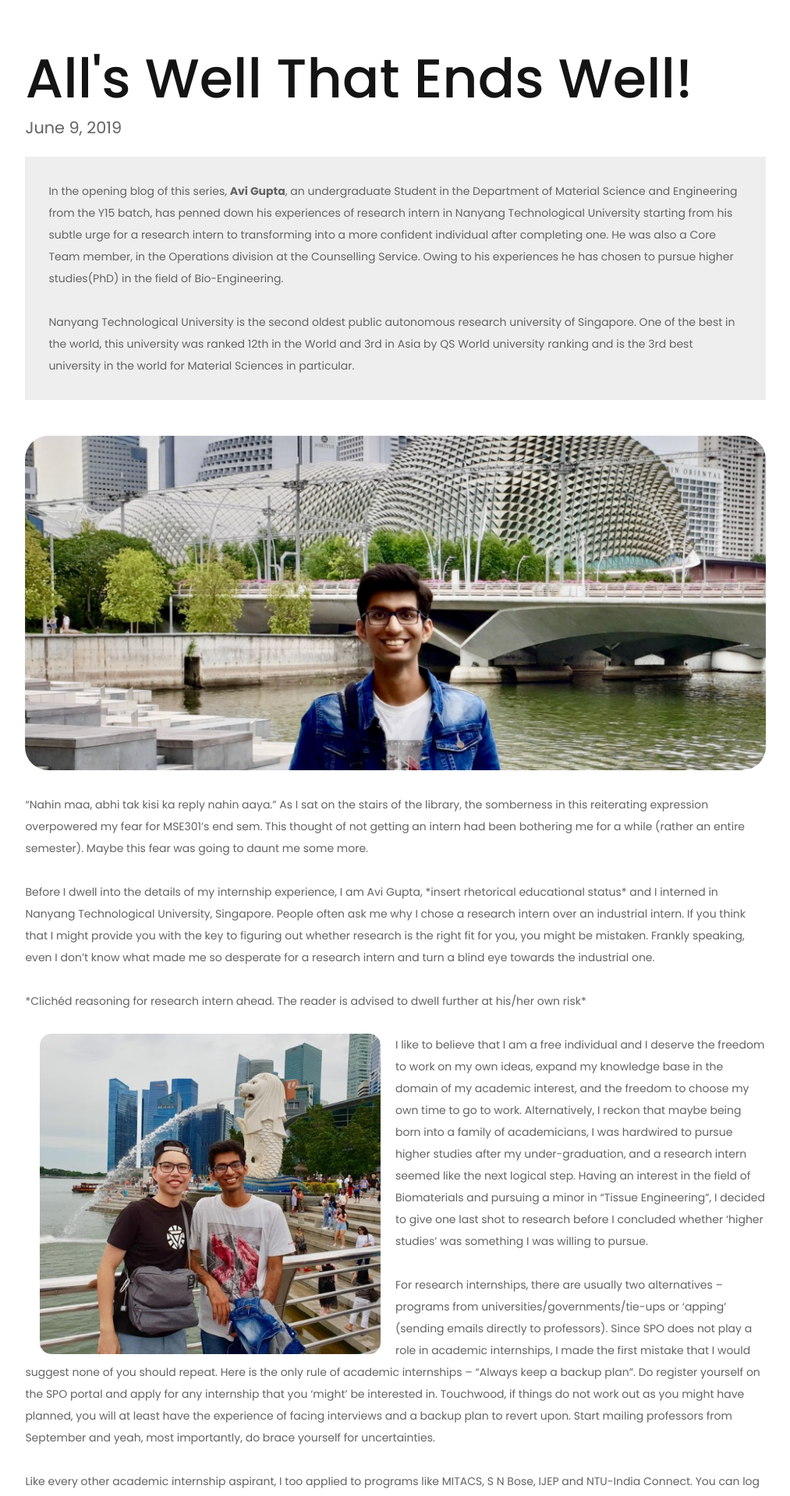
After one commit to NilayMajorwar/anc, a PHP site: page /blogpost.html in a window 1280 px wide. The commit adds this page. Shown: the part 501-2420 px from the top of the page at 78% size, without its empty margins (133-1146 px from the left). Run offline with PHP 8.4, Linux system fonts and the light colour scheme.

Commit message:
Added blog page

```diff
--- a/about.html
+++ b/about.html
@@ -54,6 +54,7 @@
                     <li><a href="service.html">Research</a></li>
                     <li><a href="ir.html">Int. Relations</a></li>
                     <li><a href="crdev.html">Career Dev.</a></li>
+                    <li><a href="blog.html">Blogs</a></li>
                     <li><a href="contact.html">Contact</a></li>
                     <!-- <li><a href="srchome/src.html">SRC</a></li> -->
                 </ul>
@@ -139,6 +140,7 @@
                     <li><a href="service.html">Research</a></li>
                     <li><a href="ir.html">Int. Relations</a></li>
                     <li><a href="crdev.html">Career Dev.</a></li>
+                    <li><a href="blog.html">Blogs</a></li>
                     <li><a href="contact.html">Contact</a></li>
                     <!-- <li><a href="srchome/src.html">SRC</a></li> -->
                 </ul>
--- /dev/null
+++ b/blogpost.html
@@ -0,0 +1,300 @@
+<!DOCTYPE html>
+<html lang="zxx">
+  <head>
+    <title>Academics and Career Council | IIT Kanpur</title>
+    <meta charset="UTF-8" />
+    <meta
+      name="description"
+      content="The Academics and Career Council of the Indian Institute of Technology, Kanpur is a council directly placed under the Student's Gymkhana that aims to foster all needs related to academics and research for the campus dwellers. "
+    />
+    <meta
+      name="keywords"
+      content="academic, research, cell, anc, iit kanpur, college, study, science, gymkhana, academics, career, future"
+    />
+    <meta name="viewport" content="width=device-width, initial-scale=1.0" />
+    <!-- Favicon -->
+    <link href="img/favicon.ico" rel="shortcut icon" />
+
+    <!-- Google Font -->
+    <link
+      href="https://fonts.googleapis.com/css?family=Poppins:400,400i,500,500i,600,600i,700,700i"
+      rel="stylesheet"
+    />
+
+    <!-- Stylesheets -->
+    <link rel="stylesheet" href="css/bootstrap.min.css" />
+    <link rel="stylesheet" href="css/font-awesome.min.css" />
+    <link rel="stylesheet" href="css/magnific-popup.css" />
+    <link rel="stylesheet" href="css/owl.carousel.min.css" />
+    <link rel="stylesheet" href="css/style.css" />
+    <link rel="stylesheet" href="css/animate.css" />
+
+    <!--[if lt IE 9]>
+      <script src="https://oss.maxcdn.com/html5shiv/3.7.2/html5shiv.min.js"></script>
+      <script src="https://oss.maxcdn.com/respond/1.4.2/respond.min.js"></script>
+    <![endif]-->
+  </head>
+
+  <body>
+    <!-- Page Preloder -->
+    <div id="preloder">
+      <div class="loader"></div>
+    </div>
+
+    <!-- Header section -->
+    <header class="header-section">
+      <div class="container">
+        <a href="index.html" class="site-logo">
+          <img src="img/anc_logo.png" alt="logo" height="120px" width="150px" />
+          <!-- <h1>Academics and Career Council</h1> -->
+        </a>
+        <!-- Switch button -->
+        <div class="nav-switch">
+          <div class="ns-bar"></div>
+        </div>
+        <div class="header-right">
+          <ul class="main-menu">
+            <li><a href="index.html">Home</a></li>
+            <li><a href="about.html">Academics</a></li>
+            <li><a href="service.html">Research</a></li>
+            <li><a href="ir.html">Int. Relations</a></li>
+            <li><a href="crdev.html">Career Dev.</a></li>
+            <li class="active"><a href="blog.html">Blogs</a></li>
+            <li><a href="contact.html">Contact</a></li>
+            <!-- <li><a href="srchome/src.html">SRC</a></li> -->
+          </ul>
+        </div>
+      </div>
+    </header>
+    <!-- Header section end -->
+
+    <!-- Page Top section -->
+    <section class="page-top-section set-bg" data-setbg="img/page-top-bg/6.jpg">
+      <div class="container hero-title">
+        <h2>RISE With The Seniors</h2>
+      </div>
+    </section>
+    <!-- Page Top section end -->
+
+    <!-- Services section -->
+    <section class="blog-section spad">
+      <div class="container">
+        <div class="blog-post">
+          <div class="row">
+            <div class="col-lg-10 offset-lg-1">
+              <div class="blog">
+                <h1>All's Well That Ends Well!</h1>
+                <p class="date">June 9, 2019</p>
+                <p class="blog-intro">
+                  In the opening blog of this series,
+                  <strong>Avi Gupta</strong>, an undergraduate Student in the
+                  Department of Material Science and Engineering from the Y15
+                  batch, has penned down his experiences of research intern in
+                  Nanyang Technological University starting from his subtle urge
+                  for a research intern to transforming into a more confident
+                  individual after completing one. He was also a Core Team
+                  member, in the Operations division at the Counselling Service.
+                  Owing to his experiences he has chosen to pursue higher
+                  studies(PhD) in the field of Bio-Engineering.<br /><br />
+                  Nanyang Technological University is the second oldest public
+                  autonomous research university of Singapore. One of the best
+                  in the world, this university was ranked 12th in the World and
+                  3rd in Asia by QS World university ranking and is the 3rd best
+                  university in the world for Material Sciences in particular.
+                </p>
+                <!-- <img src="img/bg.jpg" class="blog-cover"> -->
+                <img src="img/blog/cover.jpeg" class="blog-cover" />
+                <p>
+                  “Nahin maa, abhi tak kisi ka reply nahin aaya.” As I sat on
+                  the stairs of the library, the somberness in this reiterating
+                  expression overpowered my fear for MSE301’s end sem. This
+                  thought of not getting an intern had been bothering me for a
+                  while (rather an entire semester). Maybe this fear was going
+                  to daunt me some more.<br /><br />
+
+                  Before I dwell into the details of my internship experience, I
+                  am Avi Gupta, *insert rhetorical educational status* and I
+                  interned in Nanyang Technological University, Singapore.
+                  People often ask me why I chose a research intern over an
+                  industrial intern. If you think that I might provide you with
+                  the key to figuring out whether research is the right fit for
+                  you, you might be mistaken. Frankly speaking, even I don’t
+                  know what made me so desperate for a research intern and turn
+                  a blind eye towards the industrial one.<br /><br />
+
+                  *Clichéd reasoning for research intern ahead. The reader is
+                  advised to dwell further at his/her own risk*<br /><br />
+
+                  <img
+                    src="img/blog/image2.jpg"
+                    class="blog-img"
+                    style="float: left"
+                  />
+                  I like to believe that I am a free individual and I deserve
+                  the freedom to work on my own ideas, expand my knowledge base
+                  in the domain of my academic interest, and the freedom to
+                  choose my own time to go to work. Alternatively, I reckon that
+                  maybe being born into a family of academicians, I was
+                  hardwired to pursue higher studies after my under-graduation,
+                  and a research intern seemed like the next logical step.
+                  Having an interest in the field of Biomaterials and pursuing a
+                  minor in “Tissue Engineering”, I decided to give one last shot
+                  to research before I concluded whether ‘higher studies’ was
+                  something I was willing to pursue.<br /><br />
+
+                  For research internships, there are usually two alternatives –
+                  programs from universities/governments/tie-ups or ‘apping’
+                  (sending emails directly to professors). Since SPO does not
+                  play a role in academic internships, I made the first mistake
+                  that I would suggest none of you should repeat. Here is the
+                  only rule of academic internships – “Always keep a backup
+                  plan”. Do register yourself on the SPO portal and apply for
+                  any internship that you ‘might’ be interested in. Touchwood,
+                  if things do not work out as you might have planned, you will
+                  at least have the experience of facing interviews and a backup
+                  plan to revert upon. Start mailing professors from September
+                  and yeah, most importantly, do brace yourself for
+                  uncertainties.<br /><br />
+
+                  Like every other academic internship aspirant, I too applied
+                  to programs like MITACS, S N Bose, IJEP and NTU-India Connect.
+                  You can log onto OIR’s website to take a look at the list of
+                  available programs. If you ask me what improves your chances
+                  of getting selected in a program, I will choose to exercise my
+                  Right to Silence. I have seen departmental toppers getting
+                  waitlisted in programs and people with just one research
+                  project and a decent (not outstanding) CPI getting selected.
+                  Since the results for applications came around
+                  January/February, I had some hope for getting selected in at
+                  least one of the programs until the end of the fifth semester.
+                  How could I have known that this torture was not going to end
+                  soon! Needless to say, since I was neither DR-1, nor did I
+                  have an outstanding CPI, I wasn’t selected for any of the
+                  programs.<br /><br />
+
+                  My fifth semester ended on a rather lugubrious note. My
+                  academics were not up to my expectations, and I was without an
+                  intern while my friends gave treats for theirs. With a
+                  somewhat preoccupied headspace, I started sending out emails
+                  to professors firstly in February (which is rather late).
+                  Trust me when I say this, receiving any reply from a
+                  professor; acceptance or refusal; translated to an enthralling
+                  experience. This was the 'only' time I refreshed my webmail
+                  more times than my Facebook (I used to think so until last
+                  semester. Brace yourselves for the results of college
+                  applications for MS/PhD. It's even more tormenting!). I still
+                  remember the day, 25th April 2018, I got an email from
+                  Jacqueline with the subject – “TEP approval for Avi Gupta.” My
+                  exhilaration was held back only by the immediate end-sem
+                  affairs and due regard for others studying in the library.
+                  Honestly, I do consider myself lucky to have secured an
+                  internship in the 3rd best university for Materials Science in
+                  the World, but this realisation did not hit me until I had
+                  arrived in Singapore. I can’t help but highlight the plight of
+                  the situation since as soon as my TEP arrived in April, I only
+                  had about 3-4 days after my end-sems to report for my
+                  internship. But as they say, “All’s well that ends well.”<br /><br />
+
+                  <img
+                    src="img/blog/image1.jpg"
+                    class="blog-img"
+                    style="float: right"
+                  />
+                  Once in Singapore, the first thing I couldn’t help but notice
+                  was the amazingly reliable and efficient public transportation
+                  system. MRT (Mass Rapid Transit) would go on to be an integral
+                  part of my stay at Singapore. The astounding architecture of
+                  the buildings at NTU, the facilities in laboratories, and most
+                  importantly, the work ethic. As reluctant as I am to accept
+                  this, I might have been ‘star-struck.’ The experience at the
+                  university was slightly mundane at first. It was necessary to
+                  complete a week-long safety training before diving into the
+                  project work, but as time passed, the project went on to
+                  become more and more intriguing. From the literature survey to
+                  weekly meetings, the initial abundance of theoretical
+                  knowledge about the topic seemed overwhelming. Although, this
+                  abundance was soon replaced by an intricate lab experience.
+                  Soon I got hold of the rhythm, and the project started moving
+                  forward smoothly. Although initially I only used to perform
+                  specific experiments instructed by my ‘buddy’ (lab mentor),
+                  later I also conducted an independent study using UV
+                  spectroscopy to study the kinetics of our reaction. As
+                  surprising as it might get, this study was “good enough” to be
+                  included in a manuscript that my ‘buddy’ would author. This
+                  experience was enhanced by the fact that in NTU, you have to
+                  perform your own experiments, be it a small chemical reaction
+                  or a complicated procedure involving liquid N2. Usually, the
+                  graduate students and post-docs go through training to operate
+                  most of the machines and then eventually perform their own
+                  experiments autonomously without the help of anyone. My group
+                  members were warm enough to allow me to accompany them for
+                  their experiments, which significantly boosted my learning
+                  experience.<br /><br />
+                  <img
+                    src="img/blog/image3.jpg"
+                    class="blog-img"
+                    style="float: left"
+                  />
+                  In Singapore, the food was not a problem as there were
+                  numerous North Indian and South Indian choices available.
+                  Surprisingly, I found the food to be better than that served
+                  in our mess (taste-wise). I don’t know if this was the sheer
+                  incompetence of my taste buds or a somewhat intentional sneer
+                  on the plight of our mess food 🤐. Thanks to MRT and the
+                  astonishing work ethic, I could go on to explore various parts
+                  of the city(/country) on weekends such as the Universal
+                  Studios, Marina Bay and the well-known Merlion. These weekend
+                  trips also served an essential role since I had to fill up the
+                  refrigerator with the stock of milk, bread, and fruits because
+                  eventually, you might get bored of the dosas, fries and aloo
+                  ki sabzi. Plus, you never know when you might have to skip
+                  your dinner to stay in the lab. Looking back in retrospect,
+                  whether it was the independence of doing experiments at 9 PM
+                  or the burden of moving my lethargic body to stock up
+                  groceries for the next week, the internship rewarded me with
+                  some of the most memorable days of my undergraduate life. The
+                  journey that started as a farrago of gloomy exasperations (if
+                  you realised what wordplay I did here ping me for a treat 😉)
+                  ended exuberantly with beautiful memories, amazing
+                  experiences, friends I can never forget and most importantly,
+                  transcended me into a more confident version of myself. No
+                  doubt I was slightly dejected to join IITK back.
+                </p>
+
+                <span class="author">- Avi Gupta</span>
+              </div>
+            </div>
+          </div>
+        </div>
+      </div>
+    </section>
+    <!-- Services section end -->
+
+    <!-- Footer section -->
+    <footer class="footer-section">
+      <div class="container">
+        <div class="footer-nav">
+          <ul>
+            <li><a href="index.html">Home</a></li>
+            <li><a href="about.html">Academics</a></li>
+            <li><a href="service.html">Research</a></li>
+            <li><a href="ir.html">Int. Relations</a></li>
+            <li><a href="crdev.html">Career Dev.</a></li>
+            <li><a href="blog.html">Blogs</a></li>
+            <li><a href="contact.html">Contact</a></li>
+            <!-- <li><a href="srchome/src.html">SRC</a></li> -->
+          </ul>
+        </div>
+      </div>
+    </footer>
+    <!-- Footer section end -->
+
+    <!--====== Javascripts & Jquery ======-->
+    <script src="js/jquery-3.2.1.min.js"></script>
+    <script src="js/bootstrap.min.js"></script>
+    <script src="js/owl.carousel.min.js"></script>
+    <script src="js/jquery.magnific-popup.min.js"></script>
+    <script src="js/circle-progress.min.js"></script>
+    <script src="js/main.js"></script>
+  </body>
+</html>
--- a/crdev.html
+++ b/crdev.html
@@ -54,6 +54,7 @@
                     <li><a href="service.html">Research</a></li>
                     <li><a href="ir.html">Int. Relations</a></li>
                     <li class="active"><a href="crdev.html">Career Dev.</a></li>
+                    <li><a href="blog.html">Blogs</a></li>
                     <li><a href="contact.html">Contact</a></li>
                     <!-- <li><a href="srchome/src.html">SRC</a></li> -->
                 </ul>
@@ -133,6 +134,7 @@
                     <li><a href="service.html">Research</a></li>
                     <li><a href="ir.html">Int. Relations</a></li>
                     <li><a href="crdev.html">Career Dev.</a></li>
+                    <li><a href="blog.html">Blogs</a></li>
                     <li><a href="contact.html">Contact</a></li>
                     <!-- <li><a href="srchome/src.html">SRC</a></li> -->
                 </ul>
--- a/css/style.css
+++ b/css/style.css
@@ -5,9 +5,7 @@
  ------------------------------------
  ====================================*/
 
-
 /*----------------------------------------*/
-
 
 /* Template default CSS
 /*----------------------------------------*/
@@ -15,7 +13,7 @@
 html,
 body {
   height: 100%;
-    font-family: 'Poppins', sans-serif;
+  font-family: "Poppins", sans-serif;
   -webkit-font-smoothing: antialiased;
   /* font-smoothing: antialiased; */
 }
@@ -83,7 +81,6 @@ ol {
   padding: 0;
   margin: 0;
 }
-
 
 /*---------------------
   Helper CSS
@@ -150,11 +147,9 @@ ol {
   color: #fff;
 }
 
-
 /*---------------------
   Commom elements
 -----------------------*/
-
 
 /* buttons */
 
@@ -192,7 +187,6 @@ ol {
 .site-btn:hover {
   color: #fff;
 }
-
 
 /* Preloder */
 
@@ -275,7 +269,6 @@ ol {
   margin-bottom: 0;
 }
 
-
 /* Accordion */
 
 .accordion-area .panel {
@@ -332,7 +325,6 @@ ol {
   margin-bottom: 0;
 }
 
-
 /* tab */
 
 .tab-element .nav-tabs {
@@ -370,7 +362,6 @@ ol {
   margin-bottom: 0;
 }
 
-
 /* Circle progress */
 
 .circle-progress {
@@ -411,7 +402,6 @@ ol {
   font-size: 14px;
   color: #7e7e7e;
 }
-
 
 /*------------------
   Header section
@@ -445,7 +435,7 @@ ol {
 .main-menu {
   list-style: none;
   display: inline-block;
-    margin-left: 220px;
+  margin-left: 100px;
   padding-top: 5px;
 }
 
@@ -484,7 +474,6 @@ ol {
 .header-btns .site-btn:last-child {
   margin-right: 0;
 }
-
 
 /*------------------
   Hero section
@@ -587,7 +576,6 @@ ol {
   transition: all 0.5s ease 1s;
 }
 
-
 /*---------------------
   About Section
 -----------------------*/
@@ -597,7 +585,6 @@ ol {
   margin-bottom: 35px;
 }
 
-
 /*---------------------
   Features Section
 -----------------------*/
@@ -618,7 +605,6 @@ ol {
 .feature p {
   margin-bottom: 0;
 }
-
 
 /*---------------------
   Services Section
@@ -715,7 +701,6 @@ ol {
   padding-top: 120px;
 }
 
-
 /*---------------------
   About Section
 -----------------------*/
@@ -762,7 +747,6 @@ ol {
   background: #25ae88;
 }
 
-
 /*---------------------
   Milestones Section
 -----------------------*/
@@ -797,7 +781,6 @@ ol {
   line-height: normal;
 }
 
-
 /*---------------------
   Banner Section
 -----------------------*/
@@ -827,7 +810,6 @@ ol {
   margin-bottom: 39px;
 }
 
-
 /*---------------------
   Footer Section
 -----------------------*/
@@ -844,7 +826,7 @@ ol {
 
 .footer-widget p {
   color: #fff;
-    opacity: .55;
+  opacity: 0.55;
 }
 
 .footer-widget .fw-title {
@@ -934,7 +916,6 @@ ol {
   text-decoration: underline;
 }
 
-
 /*------------------
   Page
 ---------------------*/
@@ -950,7 +931,6 @@ ol {
   color: #fff;
   font-weight: 600;
 }
-
 
 /*------------------
   About Page
@@ -1048,7 +1028,6 @@ ol {
   color: #151414;
   margin-bottom: 0;
 }
-
 
 /*------------------
   Service Page
@@ -1133,7 +1112,6 @@ h2 {
   margin-bottom: 12px;
 }
 
-
 /*------------------
   Blog Page
 ---------------------*/
@@ -1212,8 +1190,8 @@ h2 {
   padding-left: 15px;
 }
 
-.contact-form input[type=text],
-.contact-form input[type=email],
+.contact-form input[type="text"],
+.contact-form input[type="email"],
 .contact-form textarea {
   width: 100%;
   border: none;
@@ -1225,8 +1203,8 @@ h2 {
   background: #dee2ef;
 }
 
-.contact-form input[type=text]:focus,
-.contact-form input[type=email]:focus,
+.contact-form input[type="text"]:focus,
+.contact-form input[type="email"]:focus,
 .contact-form textarea:focus {
   border-bottom: 3px solid #25ae88;
 }
@@ -1265,7 +1243,6 @@ h2 {
   width: 100%;
   height: 590px;
 }
-
 
 /* ----------------
   Responsive
@@ -1347,7 +1324,6 @@ h2 {
   }
 }
 
-
 /* Medium screen : 992px. */
 
 @media only screen and (min-width: 992px) and (max-width: 1199px) {
@@ -1412,7 +1388,6 @@ h2 {
     left: -20px;
   }
 }
-
 
 /* Tablet :768px. */
 
@@ -1602,7 +1577,6 @@ h2 {
     margin-bottom: 40px;
   }
 }
-
 
 /* Large Mobile :480px. */
 
@@ -1808,7 +1782,6 @@ h2 {
   }
 }
 
-
 /* Small Mobile :320px. */
 
 @media only screen and (max-width: 479px) {
@@ -1829,3 +1802,75 @@ h2 {
     padding-left: 40px;
   }
 }
+
+/* BLOG POSTS PAGE */
+
+.blog-section .series-title {
+  text-align: center;
+}
+
+.blog-section .series-title hr {
+  border: 1px solid #00a2ff;
+}
+
+.blog-container .blog-card {
+  box-shadow: 0 0 2px 0px rgba(0, 0, 0, 0.5);
+  margin: 50px 0;
+  border-radius: 40px;
+  overflow: hidden;
+}
+
+.blog-container .blog-card img {
+  object-fit: cover;
+  height: 250px;
+  width: 100%;
+}
+
+.blog-container .blog-card .blog-body {
+  padding: 40px;
+}
+
+.blog-container .blog-card .blog-body button {
+  border: none;
+  background: #00a2ff;
+  padding: 5px 15px;
+  border-radius: 5px;
+  color: #ffffff;
+  transition: all 0.1s ease-in-out;
+}
+
+.blog-container .blog-card .blog-body button:hover {
+  background: #0081cc;
+}
+
+.blog-container .blog-card .blog-body a {
+  color: white;
+}
+
+/* BLOG PAGE */
+
+.blog .blog-intro {
+  background: #eeeeee;
+  padding: 30px;
+}
+
+.blog .blog-cover {
+  border-radius: 30px;
+  margin: 30px 0;
+}
+
+.blog .blog-img {
+  width: 46%;
+  margin: 0 2%;
+  border-radius: 15px;
+  display: inline-block;
+}
+
+.blog .date,
+.author {
+  font-size: 1.3em;
+}
+
+.blog .author {
+  float: right;
+}
--- a/index.html
+++ b/index.html
@@ -55,6 +55,7 @@
                     <li><a href="service.html">Research</a></li>
                     <li><a href="ir.html">Int. Relations</a></li>
                     <li><a href="crdev.html">Career Dev.</a></li>
+                    <li><a href="blog.html">Blogs</a></li>
                     <li><a href="contact.html">Contact</a></li>
                     <!-- <li><a href="srchome/src.html">SRC</a></li> -->
                 </ul>
@@ -129,6 +130,7 @@
                     <li><a href="service.html">Research</a></li>
                     <li><a href="ir.html">Int. Relations</a></li>
                     <li><a href="crdev.html">Career Dev.</a></li>
+                    <li><a href="blog.html">Blogs</a></li>
                     <li><a href="contact.html">Contact</a></li>
                     <!-- <li><a href="srchome/src.html">SRC</a></li> -->
                 </ul>
--- a/ir.html
+++ b/ir.html
@@ -54,6 +54,7 @@
                     <li><a href="service.html">Research</a></li>
                     <li class="active"><a href="ir.html">Int. Relations</a></li>
                     <li><a href="crdev.html">Career Dev.</a></li>
+                    <li><a href="blog.html">Blogs</a></li>
                     <li><a href="contact.html">Contact</a></li>
                     <!-- <li><a href="srchome/src.html">SRC</a></li> -->
                 </ul>
@@ -123,6 +124,7 @@
                     <li><a href="service.html">Research</a></li>
                     <li><a href="ir.html">Int. Relations</a></li>
                     <li><a href="crdev.html">Career Dev.</a></li>
+                    <li><a href="blog.html">Blogs</a></li>
                     <li><a href="contact.html">Contact</a></li>
                     <!-- <li><a href="srchome/src.html">SRC</a></li> -->
                 </ul>
--- a/service.html
+++ b/service.html
@@ -54,6 +54,7 @@
                     <li class="active"><a href="service.html">Research</a></li>
                     <li><a href="ir.html">Int. Relations</a></li>
                     <li><a href="crdev.html">Career Dev.</a></li>
+                    <li><a href="blog.html">Blogs</a></li>
                     <li><a href="contact.html">Contact</a></li>
                     <!-- <li><a href="srchome/src.html">SRC</a></li> -->
                 </ul>
@@ -132,6 +133,7 @@
                     <li><a href="service.html">Research</a></li>
                     <li><a href="ir.html">Int. Relations</a></li>
                     <li><a href="crdev.html">Career Dev.</a></li>
+                    <li><a href="blog.html">Blogs</a></li>
                     <li><a href="contact.html">Contact</a></li>
                     <!-- <li><a href="srchome/src.html">SRC</a></li> -->
                 </ul>
```
Also changed, not shown: blog.html (added, +144 -0 lines), contact.html (+5 -2 lines), img/blog/cover.jpeg (added), img/blog/image1.jpg (added), img/blog/image2.jpg (added), img/image1.jpg (added), 1 other file. Lines whose indentation alone changed are shown as unchanged.
